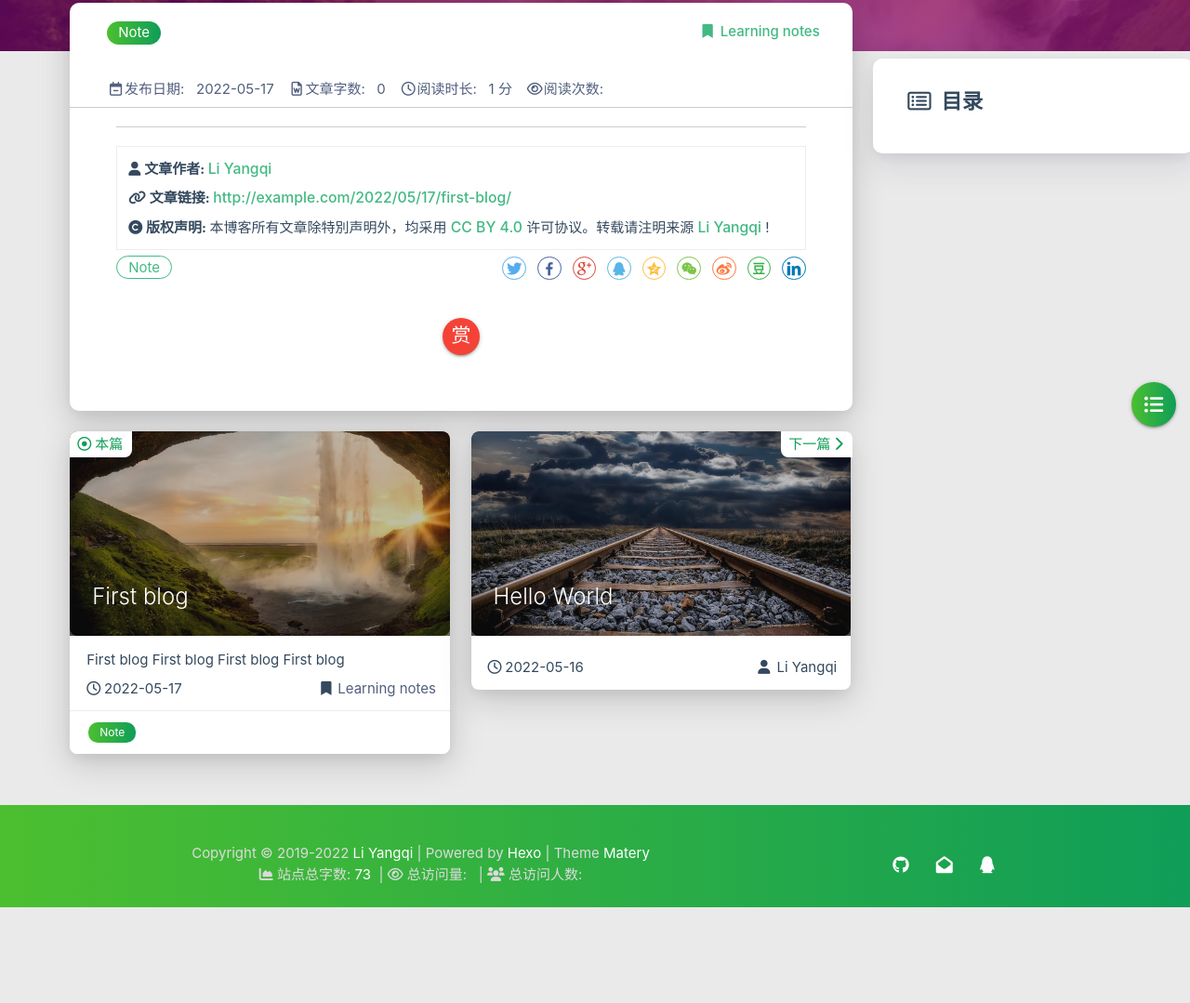
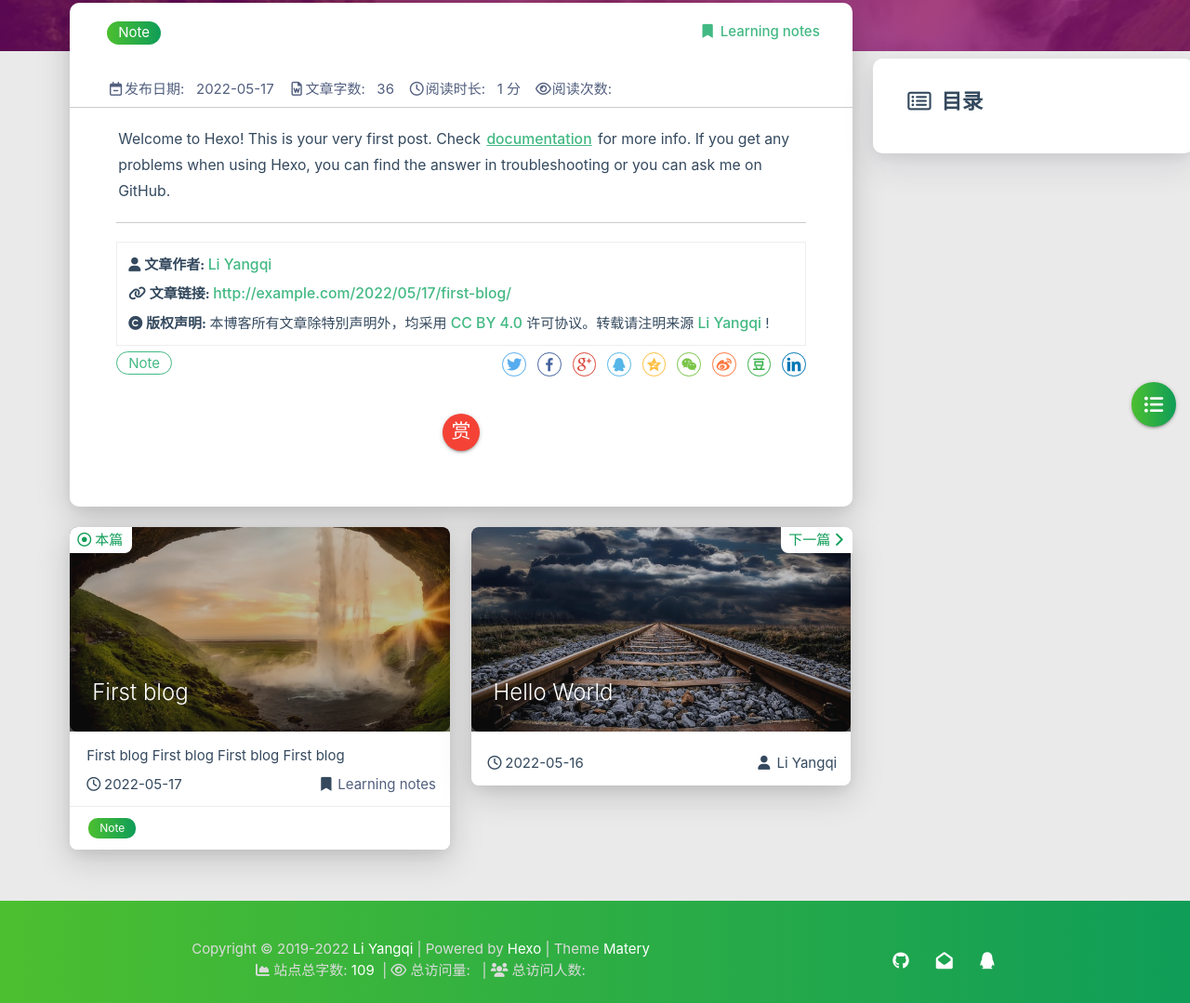
Before and after one commit to Syyf/Syyf.github.io, a plain HTML site: page 2022/05/17/first-blog/index.html in a window 1280 px wide. Shown: the part 265-1344 px from the top of the page at 93% size. Before the commit the page ends 1241 px from the top, so only its background shows below. Drawn offline with Linux system fonts and the light colour scheme; some packages are replaced by stand-ins of ours; no server answers; a script that the page names is missing.

Commit message:
Site updated: 2022-05-17 18:28:57

```diff
--- a/2022/05/17/first-blog/index.html
+++ b/2022/05/17/first-blog/index.html
@@ -420,7 +420,7 @@
 
                 <div class="info-break-policy">
                     <i class="far fa-file-word fa-fw"></i>文章字数:&nbsp;&nbsp;
-                    0
+                    36
                 </div>
 
 
@@ -447,6 +447,7 @@
 
         <div class="card-content article-card-content">
             <div id="articleContent">
+                <p>Welcome to Hexo! This is your very first post. Check <a target="_blank" rel="noopener" href="https://hexo.io/docs/">documentation</a> for more info. If you get any problems when using Hexo, you can find the answer in troubleshooting or you can ask me on GitHub.</p>
 
 
             </div>
@@ -955,7 +956,7 @@
             <br>
 
                 &nbsp;<i class="fas fa-chart-area"></i>&nbsp;站点总字数:&nbsp;<span
-                        class="white-color">73</span>
+                        class="white-color">109</span>
 
 
 
--- a/search.xml
+++ b/search.xml
@@ -8,7 +8,7 @@
       <link href="/2022/05/17/first-blog/"/>
       <url>/2022/05/17/first-blog/</url>
 
-        <content type="html"><![CDATA[]]></content>
+        <content type="html"><![CDATA[<p>Welcome to Hexo! This is your very first post. Check <a href="https://hexo.io/docs/">documentation</a> for more info. If you get any problems when using Hexo, you can find the answer in troubleshooting or you can ask me on GitHub.</p>]]></content>
 
 
       <categories>
```
Also changed, not shown: 2022/05/16/hello-world/index.html (+1 -1 lines), 404/index.html (+1 -1 lines), about/index.html (+1 -1 lines), archives/2022/05/index.html (+1 -1 lines), archives/2022/index.html (+1 -1 lines), archives/index.html (+1 -1 lines), categories/Learning-notes/index.html (+1 -1 lines), categories/index.html (+1 -1 lines), contact/index.html (+1 -1 lines), friends/index.html (+1 -1 lines), index.html (+2 -2 lines), tags/Note/index.html (+1 -1 lines), tags/index.html (+1 -1 lines).
